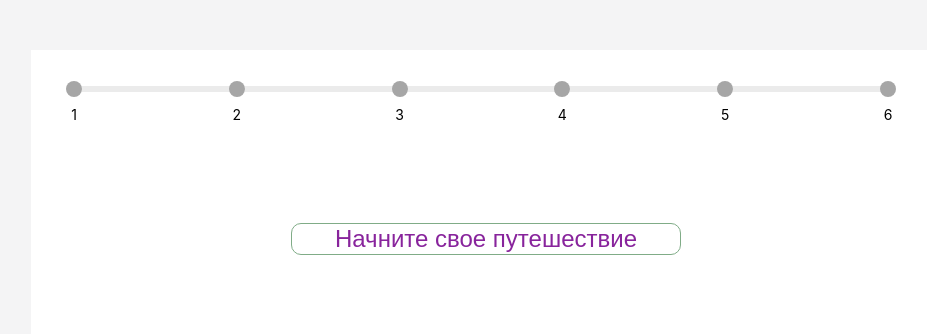
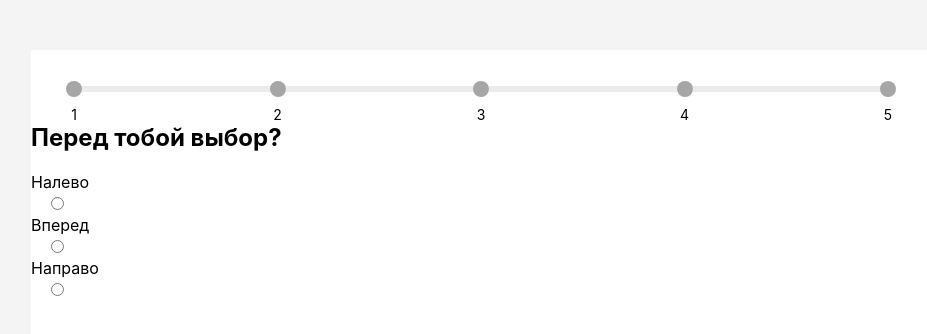
Before and after one commit to S3RIOUS7/questProgress, a React (Create React App) app: page / in a window 1280 px wide. Shown: the top 334 px of the page, without its empty margins (159-1086 px from the left). Built offline with nearby package versions, Linux system fonts and the light colour scheme.

Commit message:
in process

```diff
--- a/src/App.js
+++ b/src/App.js
@@ -2,56 +2,27 @@
 import './App.css';
 import Answers from './components/pages/answerFinal/Answers';
 import Main from'./components/pages/main/Main'
-
+import {HooksClick} from './components/hooks/hooks.js'
 import React, { useState } from "react";
 import  {Route, Routes, Link} from "react-router-dom";
 
 function App() {
 
   const [ activeStep, setActiveStep ] = useState(0);
-  const [activeQuestion, setActiveQuestion] = useState(0)
-  const [allAnswersQuestions, setAllAnswersQuestions] = useState([]);
-  const [selectedAnswer, setSelectedAnswer] = useState(null);
-  const [allButtonsClicked, setAllButtonsClicked] = useState(false);
-  const [buttonClicked, setButtonClicked] = useState(false);
 
-  const goToMainPage = () => {
-    setActiveStep(0);
-    setActiveQuestion(0);
-    setAllAnswersQuestions([]);// обновляю все стейты до первоночальных
-    setSelectedAnswer(null);
-    setAllButtonsClicked(false)
-    setButtonClicked(false);
-  }
+
+
 
 
   return (
-
+    <HooksClick.Provider value={ activeStep, setActiveStep }>
        <div className='container'>
        <Routes>
-       <Route path ='/' element ={ <Main goToMainPage={goToMainPage}
-       activeStep={activeStep}
-       setActiveStep={setActiveStep}
-       activeQuestion={activeQuestion}
-       setActiveQuestion={setActiveQuestion}
-       allAnswersQuestions={allAnswersQuestions}
-       setAllAnswersQuestions={setAllAnswersQuestions}
-       selectedAnswer={selectedAnswer}
-       setSelectedAnswer={setSelectedAnswer}
-       allButtonsClicked={allButtonsClicked}
-       setAllButtonsClicked={setAllButtonsClicked}
-       buttonClicked={buttonClicked}
-       setButtonClicked={setButtonClicked}
-       /> }/>
-       <Route path ='/Answers' element ={ <Answers
-       goToMainPage={goToMainPage}
-       activeQuestion={activeQuestion}
-       allAnswersQuestions={allAnswersQuestions}
-       setActiveQuestion={setActiveQuestion}
-       /> }/>
+       <Route path ='/' element ={ <Main  /> }/>
+       <Route path ='/Answers' element ={ <Answers /> }/>
       </Routes>
      </div>
-
+   </HooksClick.Provider>
     )
 
 }
--- a/src/components/arr.json
+++ b/src/components/arr.json
@@ -1,37 +1,31 @@
 [
-{
-  "que" : "Начните свое путешествие",
-  "text" :[""],
-  "id" : 0
-},
-
   {
   "text" : ["Налево", "Вперед","Направо"],
   "que" : "Перед тобой выбор?",
-  "id" : 1
+  "id" : 0
   },
   {
 
   "text" : ["Открыть верь", "Подойти к окну","Пройти мимо"],
   "que" : "Перед вами сарай?",
-  "id" : 2
+  "id" : 1
   },
   {
 
   "text" : ["Мечем", "Магией","Силой слов"],
   "que" : "На тебя напали.Чем будете обороняться?",
-  "id" : 3
+  "id" : 2
   },
   {
 
   "text" : ["300 золотых", "Очки чести","Старый сундук"],
   "que" : "Вы нанесли смертельный урон! выберете награду",
-  "id" : 4
+  "id" : 3
   },
   {
 
   "text" : ["Идти дальше", "Остановиться","Ваш выбор"],
   "que" : "Поздравляем вы завершили задание...",
-   "id" : 5
+   "id" : 4
   }
 ]
--- a/src/components/header/Header.jsx
+++ b/src/components/header/Header.jsx
@@ -6,13 +6,12 @@ import { HooksClick } from "../../components/hooks/hooks";
 import ansQue from "../arr.json";
 
 
-function Header( props ) {
+function Header(  ) {
 
-  const {activeStep, setActiveStep} = props;
+  const {activeStep, setActiveStep} =  React.useContext(HooksClick);
 
 
-  const [activeCirlce, setactiveCirlce] = useState(0);
-  const { id, text, que } = ansQue[activeCirlce];
+
 
 
   return (
--- a/src/components/pages/main/Main.jsx
+++ b/src/components/pages/main/Main.jsx
@@ -4,38 +4,12 @@ import Header from "../../header/Header";
 import { Fragment } from "react";
 
 
-function Main ( props ) {
-  const { goToMainPage,
-    activeStep,
-    setActiveStep,
-    activeQuestion,
-    setActiveQuestion,
-    allAnswersQuestions,
-    setAllAnswersQuestions,
-    selectedAnswer,
-     setSelectedAnswer,
-     allButtonsClicked,
-      setAllButtonsClicked,
-      buttonClicked,
-       setButtonClicked } = props;
+function Main (  ) {
+
   return (
    <Fragment>
-     <Header activeStep={activeStep}
-      setActiveStep={setActiveStep}/>
-     <AllSteps
-     goToMainPage={goToMainPage}
-      activeStep={activeStep}
-      setActiveStep={setActiveStep}
-      activeQuestion={activeQuestion}
-      setActiveQuestion={setActiveQuestion}
-      allAnswersQuestions={allAnswersQuestions}
-      setAllAnswersQuestions={setAllAnswersQuestions}
-      selectedAnswer={selectedAnswer}
-      setSelectedAnswer={setSelectedAnswer}
-      allButtonsClicked={allButtonsClicked}
-      setAllButtonsClicked={setAllButtonsClicked}
-      buttonClicked={buttonClicked}
-      setButtonClicked={setButtonClicked}/>
+     <Header />
+     <AllSteps />
   </Fragment>
   );
 
--- /dev/null
+++ b/src/components/step/Step.jsx
@@ -0,0 +1,47 @@
+
+import ansQue from '../arr.json'
+import Input from '../input/Input'
+import { Fragment, useState } from "react";
+
+function Step(){
+  const [step, setStep] = useState(0);
+  const [answers, setAnswers] = useState({});
+
+  const activeQuestion = ansQue[step];
+
+  const handleInputChange = (questionId, answer) => {
+    setAnswers((prevAnswers) => ({ ...prevAnswers, [questionId]: answer }));
+    setStep((prevStep) => prevStep + 1);
+  };
+
+ const reloadPage = () => {
+   window.location.reload()
+ }
+
+  return (
+    <div>
+      {step < ansQue.length ? (
+        <>
+          <h2>{activeQuestion.que}</h2>
+          {activeQuestion.text.map((answer, index) => (
+            <label key={index}>
+              {answer}
+              <Input
+                value={answer}
+                onChange={() => handleInputChange()}
+                type="radio"
+                checked={answers[activeQuestion.id] === answer}
+              />
+            </label>
+          ))}
+
+        </>
+      ) : (
+        <>
+          <button onClick={() => reloadPage()}>Начни заново</button>
+        </>
+      )}
+    </div>
+  );
+};
+export default Step;
--- a/src/components/steps/AllSteps.jsx
+++ b/src/components/steps/AllSteps.jsx
@@ -3,104 +3,44 @@ import ansQue from "../arr.json";
 import React from "react";
 import { Fragment, useState } from "react";
 import  "./allSteps.scss";
-
+import Step from '../step/Step'
 import Input from '../input/Input'
 
 import  {Link} from "react-router-dom";
-function AllSteps (props) {
-  const { goToMainPage, activeStep, setActiveStep, activeQuestion, setActiveQuestion,  setAllAnswersQuestions, selectedAnswer, setSelectedAnswer, allButtonsClicked, setAllButtonsClicked, buttonClicked, setButtonClicked } = props;
 
-
-  const { que, text } = ansQue[activeQuestion];
+function AllSteps () {
 
   const [modalVisible, setModalVisible] = useState(false);
 
+  // const { que, text } = ansQue[activeQuestion];
 
-  const handleRadioChange = (event) => {
-    const selectedValue = event.target.value;// event.target.value показывает то что выбрал
-    setSelectedAnswer(selectedValue)// записывает в переменную
-    setAllButtonsClicked(false);
-    setTimeout(() => {
-      setAllAnswersQuestions((prevAnswers) => [...prevAnswers, { question: que, text: selectedValue }]);//allAnswersQuestions обновляет переменную, добавляя в массив вопросы и ответы
-      if (activeQuestion === ansQue.length - 1) {
-        setAllButtonsClicked(true); //последний вопрос
-        setModalVisible(true);
-      } else {
-        setActiveQuestion((prev) => prev + 1);
-        setSelectedAnswer(null);//сброс переменной чтоб можно было выбрать ответы на вопрос
-      }// if else проверяет activeQuestion последний ли элемент
-      setActiveStep(activeStep + 1);// переменная следит за состояние прогрессбара
-    }, 500);
-  };
 
-const onClickStart = () => {
-   setButtonClicked(true);
+  // const handleRadioChange = (event) => {
+  //   console.log(event.target.value)
+  //   const selectedValue = event.target.value;// event.target.value показывает то что выбрал
+  //   setSelectedAnswer(selectedValue)// записывает в переменную
+  //   setAllButtonsClicked(false);
+  //   setTimeout(() => {
+  //     setAllAnswersQuestions((prevAnswers) => [...prevAnswers, { question: que, text: selectedValue }]);//allAnswersQuestions обновляет переменную, добавляя в массив вопросы и ответы
+  //     if (activeQuestion === ansQue.length - 1) {
+  //       setAllButtonsClicked(true); //последний вопрос
+  //       setModalVisible(true);
+  //     } else {
+  //       setActiveQuestion((prev) => prev + 1);
+  //       setSelectedAnswer(null);//сброс переменной чтоб можно было выбрать ответы на вопрос
+  //     }// if else проверяет activeQuestion последний ли элемент
+  //     setActiveStep(activeStep + 1);// переменная следит за состояние прогрессбара
+  //   }, 500);
+  // };
 
-   setTimeout(() => {
-        if (activeQuestion === ansQue.length - 1) {
-        setAllButtonsClicked(true);
-      }
-        else{
-           setActiveQuestion((prev) => prev + 1)
-          setSelectedAnswer(null);
-        }
-        setActiveStep(activeStep + 1);
-       }, 500)
-  }
 
-const reloadPage = () => {
-  goToMainPage()
-}
+
 
   return (
 
     <Fragment>
 
-{allButtonsClicked ? (
-      <Fragment>
-        {modalVisible && (
-          <div className="modalOverlay">
-            <div className="modalContent">
-              <h3>Ты молодец!</h3>
-              <div className="circleAnimaited">
-                <div className="circleCompleteGreen"/>
-              </div>
-              <button onClick={() => reloadPage()}>Начни заново</button>
-             <Link to="/Answers"  style={{ textDecoration: 'none' }}> <button>Получить результаты</button></Link>
-            </div>
-          </div>
-        )}
-      </Fragment>
-    ) : (
-      <Fragment>
-       {!buttonClicked && (
-            <div className="startButton">
-              <button onClick={() => onClickStart()}>{que}</button>
-            </div>
-          )}
-        <h2 className="questions">{activeQuestion > 0 ? que : null}</h2>
-
-        <div className="answers">
-          {text.map((item) => (
-            <label key={item.id}>
-             {activeQuestion > 0 ? (
-        <Input
-          type="radio"
-          name="answer"
-          value={item}
-          checked={selectedAnswer === item}
-          onChange={handleRadioChange}
-        />
-      ) : (
-        <div>{item}</div>
-      )}
-      {item}
-          </label>
-          ))}
-        </div>
-
-      </Fragment>
-    )}
+    <Step />
 
   </Fragment>
 );
--- a/src/components/steps/allSteps.scss
+++ b/src/components/steps/allSteps.scss
@@ -132,11 +132,19 @@ margin-top: 30px;
   width: 40px;
   height: 40px;
   background-image: url('../../../src/assets/img/Vector.svg');
+  outline: 17px solid transparent;
+  border-radius: 50%;
+  animation-name: showCircle;
+  animation-duration: 1s;
+  animation-fill-mode: forwards;
 }
 
-&:hover .circleCompleteGreen{
-  outline: 17px solid rgb(176, 250, 219);
-  transition-duration: 0.3s;
-  border-radius: 50%;
+@keyframes showCircle {
+  0% {
+    outline: 0px solid transparent;
+  }
+  100% {
+    outline: 17px solid rgb(176, 250, 219);
+  }
 }
 }
```
